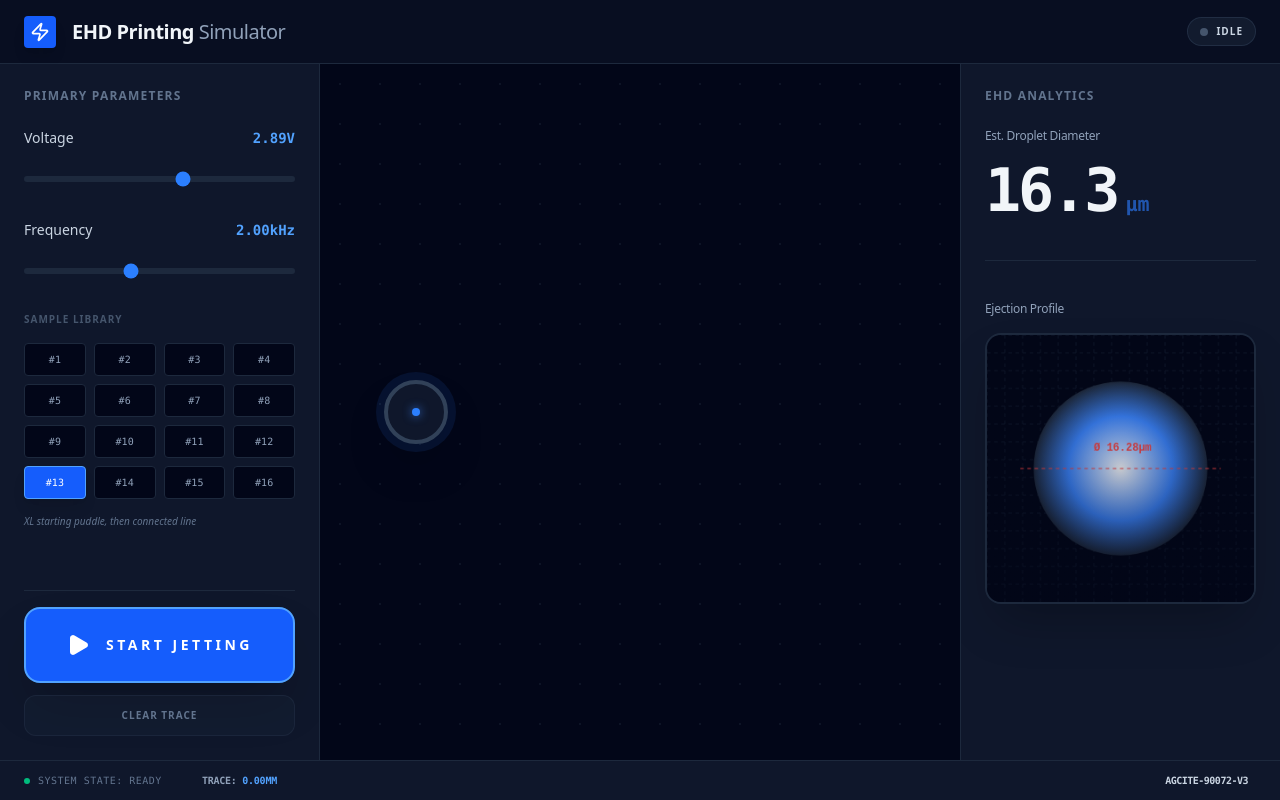
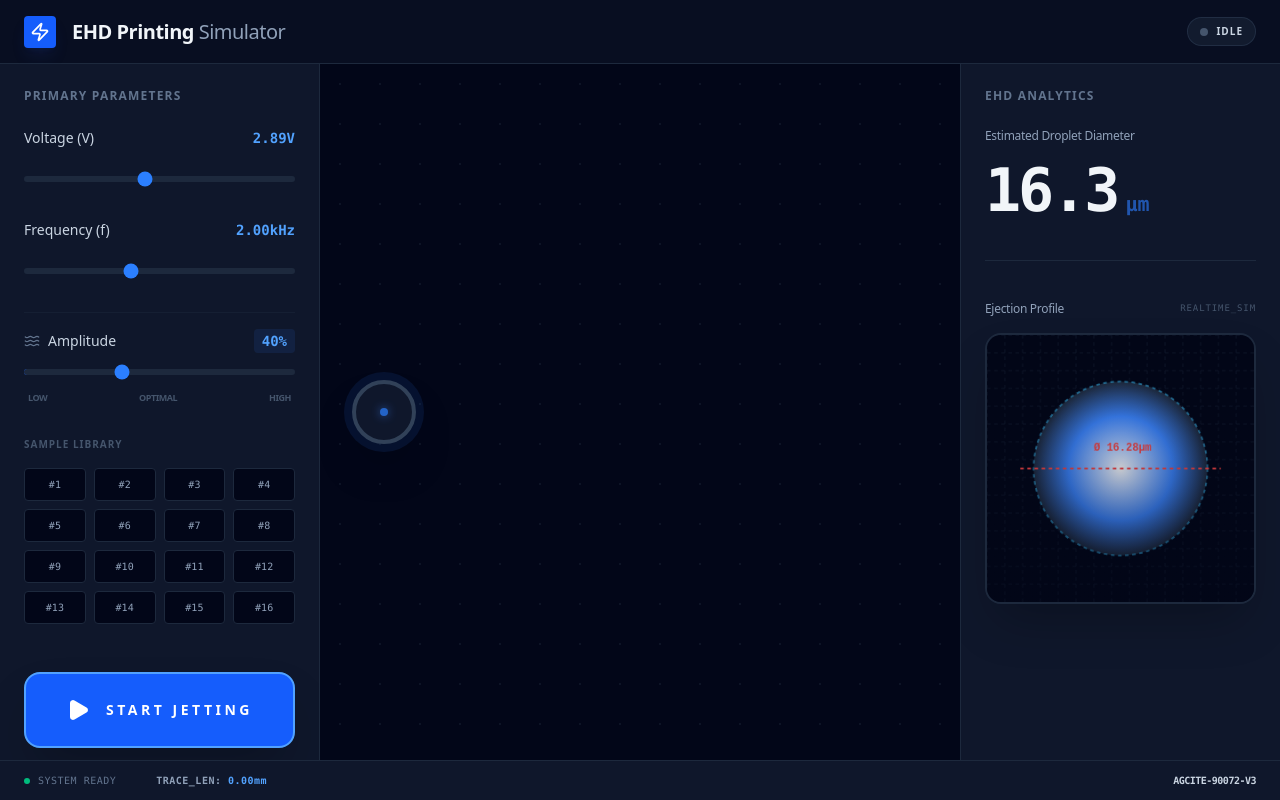
Before and after one commit to sergio-garcia7743/inksimulator, a React (Vite) app: page / in a window 1280 px wide. Built offline with nearby package versions, Linux system fonts and the light colour scheme.

Commit message:
Refactor App component for improved readability

```diff
--- a/src/App.tsx
+++ b/src/App.tsx
@@ -1,12 +1,17 @@
-// /src/App.tsx
-
 import React, { useState, useEffect, useRef, useMemo } from 'react';
 import {
+  Activity,
+  Settings2,
   Zap,
+  Waves,
+  Maximize2,
+  Info,
+  Droplet,
   Play,
   RotateCcw,
+  Microscope
 } from 'lucide-react';
-import { motion } from 'motion/react';
+import { motion, AnimatePresence } from 'motion/react';
 
 // --- Types ---
 
@@ -14,7 +19,7 @@ interface SimulationParams {
   voltage: number;
   frequency: number;
   amplitude: number;
-  speed: number;
+  speed: number; // constant 20 mm/s
 }
 
 interface Particle {
@@ -22,9 +27,11 @@ interface Particle {
   x: number;
   y: number;
   size: number;
+  opacity: number;
 }
 
 // --- Predictive Model Data ---
+// Extracted from user data: Sample #, f, V, a
 const SAMPLES = [
   { id: 1, f: 1000, v: 2.79, a: 60, blob: true, desc: "Large starting blob, then medium droplets" },
   { id: 2, f: 1000, v: 2.81, a: 70, blob: false, desc: "Medium-to-large droplets, tight spacing" },
@@ -44,23 +51,41 @@ const SAMPLES = [
   { id: 16, f: 500,  v: 2.89, a: 40, blob: true, desc: "Large starting blob, then small-to-medium" },
 ];
 
+/**
+ * Predicts droplet diameter in microns.
+ * Calibrated against physical AgCite 90072 results.
+ */
 function predictDropletSize(params: SimulationParams): number {
   const { voltage, frequency, amplitude } = params;
+
+  // High sensitivity to Voltage (Power-law relationship)
   const vFactor = Math.pow(voltage / 2.79, 7.5);
   const aFactor = 1 + (amplitude / 85);
+
+  // Base diameter target: ~10um for baseline
   let diameter = 8.5 * vFactor * aFactor;
-  if (frequency > 2200) diameter -= (frequency - 2200) * 0.0015;
+
+  // Frequency roll-off (refill bottleneck)
+  if (frequency > 2200) {
+    diameter -= (frequency - 2200) * 0.0015;
+  }
+
   return Math.min(Math.max(diameter, 1.2), 28.0);
 }
 
+// --- Components ---
+
 export default function App() {
   const [params, setParams] = useState<SimulationParams>({
-    voltage: 2.89, frequency: 2000, amplitude: 40, speed: 20
+    voltage: 2.89,
+    frequency: 2000,
+    amplitude: 40,
+    speed: 20
   });
 
   const [isPlaying, setIsPlaying] = useState(false);
-  const [activeSample, setActiveSample] = useState<typeof SAMPLES[0] | null>(SAMPLES[12]);
-  const [sampleProgress, setSampleProgress] = useState(0);
+  const [activeSample, setActiveSample] = useState<typeof SAMPLES[0] | null>(null);
+  const [sampleProgress, setSampleProgress] = useState(0); // 0-100mm
   const [particles, setParticles] = useState<Particle[]>([]);
   const microscopeCanvasRef = useRef<HTMLCanvasElement>(null);
   const lastEmitTime = useRef<number>(0);
@@ -69,11 +94,16 @@ export default function App() {
 
   const predictedSize = useMemo(() => predictDropletSize(params), [params]);
 
-  // Physical/Visual Calibration
-  const VISUAL_TIME_SCALE = 0.05;
-  const VISUAL_SPEED = 9.0;        // Baseline speed
-  const VISUAL_PARTICLE_SCALE = 3.5; // High scale value needed to close gaps on screen coordinates
+  // Constants for Physical/Visual Calibration
+  const PRINT_SPEED_MM_S = 20;
 
+  // Spacing & Sprawl Calibration
+  // VISUAL_SPEED tuned so 2000Hz is separated, but Sample 13's boost forces connection
+  const VISUAL_TIME_SCALE = 0.04;
+  const BASE_VISUAL_SPEED = 12.0;
+  const VISUAL_PARTICLE_SCALE = 0.85;
+
+  // Simulation Loop
   useEffect(() => {
     let lastFrameTime = performance.now();
 
@@ -83,32 +113,44 @@ export default function App() {
 
       if (!isPlaying) return;
 
-      if (startTime.current === 0) startTime.current = now;
       const elapsed = now - startTime.current;
 
-      const moveAmount = (VISUAL_SPEED * deltaTime * VISUAL_TIME_SCALE);
-      setSampleProgress(prev => prev + (20 * deltaTime / 1000));
+      // Dynamic speed based on sample type to ensure continuity where needed
+      // 0.2 multiplier ensures droplets overlap for samples marked as continuous
+      const speedMultiplier = activeSample?.continuous ? 0.2 : 1.0;
+      const moveAmount = (BASE_VISUAL_SPEED * speedMultiplier * deltaTime * VISUAL_TIME_SCALE);
+      setSampleProgress(prev => prev + (PRINT_SPEED_MM_S * deltaTime / 1000));
 
       const emitInterval = 1000 / (params.frequency * VISUAL_TIME_SCALE);
 
       setParticles(prev => {
-        let updated = prev.map(p => ({ ...p, x: p.x + moveAmount })).filter(p => p.x < 130);
+        // Update both position AND size for 'live' slider feedback
+        let updated = prev.map(p => ({
+          ...p,
+          x: p.x + moveAmount,
+          size: p.size // Keep existing size if we already calculated it on creation
+        })).filter(p => p.x < 130);
 
+        // Handle emission with catch-up for high frequencies
         let timeRange = now - lastEmitTime.current;
         if (timeRange >= emitInterval) {
           const numToEmit = Math.min(Math.floor(timeRange / emitInterval), 10);
 
           for (let i = 0; i < numToEmit; i++) {
+            // Logic for STARTING BLOBS / PUDDLES
             let transientScale = 1.0;
-            if (activeSample?.blob && elapsed < 800) transientScale = 1.6;
-            if (activeSample?.puddle && elapsed < 1500) transientScale = 2.2;
-            if (activeSample?.continuous) transientScale *= 1.4;
+            if (activeSample?.blob && elapsed < 1200) transientScale = 1.8;
+            if (activeSample?.puddle && elapsed < 2000) transientScale = 2.6;
+
+            // Continuous samples get a significant size boost to ensure overlap at lower speed
+            if (activeSample?.continuous) transientScale *= 1.6;
 
             updated.push({
               id: Math.random() + i,
               x: 15 - (i * moveAmount / Math.max(numToEmit, 1)),
               y: 50,
-              size: Math.max(predictedSize * VISUAL_PARTICLE_SCALE * transientScale, 2.5),
+              size: Math.max(predictedSize * VISUAL_PARTICLE_SCALE * transientScale, 2.0),
+              opacity: 1
             });
           }
           lastEmitTime.current = now;
@@ -120,12 +162,17 @@ export default function App() {
     };
 
     if (isPlaying) {
+      if (startTime.current === 0) startTime.current = performance.now();
       if (lastEmitTime.current === 0) lastEmitTime.current = performance.now();
       requestRef.current = requestAnimationFrame(update);
     }
-    return () => { if (requestRef.current) cancelAnimationFrame(requestRef.current); };
+
+    return () => {
+      if (requestRef.current) cancelAnimationFrame(requestRef.current);
+    };
   }, [isPlaying, params.frequency, params.voltage, predictedSize, activeSample]);
 
+  // Reset function
   const handleReset = () => {
     setIsPlaying(false);
     setParticles([]);
@@ -134,61 +181,151 @@ export default function App() {
     startTime.current = 0;
   };
 
+  // Set from library
   const loadSample = (s: typeof SAMPLES[0]) => {
     handleReset();
     setActiveSample(s);
-    setParams({ voltage: s.v, frequency: s.f, amplitude: s.a, speed: 20 });
+    setParams({
+      voltage: s.v,
+      frequency: s.f,
+      amplitude: s.a,
+      speed: 20
+    });
   };
 
+  // Render Microscope View
   useEffect(() => {
     const ctx = microscopeCanvasRef.current?.getContext('2d');
     if (!ctx) return;
+
     ctx.clearRect(0, 0, 300, 300);
     ctx.fillStyle = '#020617';
     ctx.fillRect(0, 0, 300, 300);
+
+    // Grid
     ctx.strokeStyle = '#0f172a';
     ctx.lineWidth = 1;
     for(let i = 0; i < 300; i += 20) {
       ctx.beginPath(); ctx.moveTo(i, 0); ctx.lineTo(i, 300); ctx.stroke();
       ctx.beginPath(); ctx.moveTo(0, i); ctx.lineTo(300, i); ctx.stroke();
     }
-    const centerX = 150, centerY = 150;
-    const radius = predictedSize * 6;
+
+    // Centered visualization of a single drop
+    const centerX = 150;
+    const centerY = 150;
+    const radius = predictedSize * 6; // Zoomed in purely for visual diameter check
+
     const gradient = ctx.createRadialGradient(centerX, centerY, 0, centerX, centerY, radius);
-    gradient.addColorStop(0, '#f8fafc'); gradient.addColorStop(0.6, '#3b82f6'); gradient.addColorStop(1, '#1e293b');
-    ctx.beginPath(); ctx.arc(centerX, centerY, radius, 0, Math.PI * 2);
-    ctx.fillStyle = gradient; ctx.fill();
-    ctx.strokeStyle = '#ef4444'; ctx.setLineDash([4, 4]);
-    ctx.beginPath(); ctx.moveTo(centerX - radius - 15, centerY); ctx.lineTo(centerX + radius + 15, centerY); ctx.stroke();
-    ctx.fillStyle = '#ef4444'; ctx.font = 'bold 12px ui-monospace, monospace';
+    gradient.addColorStop(0, '#f8fafc');
+    gradient.addColorStop(0.6, '#3b82f6');
+    gradient.addColorStop(1, '#1e293b');
+
+    ctx.beginPath();
+    ctx.arc(centerX, centerY, radius, 0, Math.PI * 2);
+    ctx.fillStyle = gradient;
+    ctx.fill();
+    ctx.strokeStyle = '#38bdf888';
+    ctx.lineWidth = 2;
+    ctx.stroke();
+
+    ctx.strokeStyle = '#ef4444';
+    ctx.setLineDash([4, 4]);
+    ctx.beginPath();
+    ctx.moveTo(centerX - radius - 15, centerY);
+    ctx.lineTo(centerX + radius + 15, centerY);
+    ctx.stroke();
+
+    ctx.fillStyle = '#ef4444';
+    ctx.font = 'bold 12px ui-monospace, monospace';
     ctx.fillText(`Ø ${predictedSize.toFixed(2)}µm`, centerX - 30, centerY - 20);
   }, [predictedSize]);
 
   return (
     <div className="flex flex-col h-screen bg-slate-950 text-slate-100 font-sans overflow-hidden">
+      {/* Header */}
       <header className="h-16 shrink-0 border-b border-slate-800 bg-slate-900/50 px-6 flex items-center justify-between">
         <div className="flex items-center space-x-4">
-          <div className="w-8 h-8 bg-blue-600 rounded flex items-center justify-center shadow-lg"><Zap className="w-5 h-5 text-white" /></div>
-          <h1 className="text-xl font-semibold tracking-tight">EHD Printing <span className="text-slate-400 font-normal">Simulator</span></h1>
+          <div className="w-8 h-8 bg-blue-600 rounded flex items-center justify-center shadow-lg shadow-blue-900/20">
+            <Zap className="w-5 h-5 text-white" />
+          </div>
+          <h1 className="text-xl font-semibold tracking-tight">
+            EHD Printing <span className="text-slate-400 font-normal">Simulator</span>
+          </h1>
         </div>
-        <div className="flex items-center space-x-2 bg-slate-800/50 px-3 py-1.5 rounded-full border border-slate-700/50">
-          <span className={`w-2 h-2 rounded-full ${isPlaying ? 'bg-emerald-500 animate-pulse' : 'bg-slate-600'}`}></span>
-          <span className="text-slate-300 text-[10px] tracking-widest font-bold uppercase">{isPlaying ? 'JETTING' : 'IDLE'}</span>
+        <div className="flex items-center space-x-6 text-sm font-medium">
+          <div className="flex items-center space-x-2 bg-slate-800/50 px-3 py-1.5 rounded-full border border-slate-700/50">
+            <span className={`w-2 h-2 rounded-full ${isPlaying ? 'bg-emerald-500 animate-pulse' : 'bg-slate-600'}`}></span>
+            <span className="text-slate-300 text-[10px] tracking-widest font-bold uppercase">{isPlaying ? 'JETTING' : 'IDLE'}</span>
+          </div>
         </div>
       </header>
 
+      {/* Main Interface */}
       <main className="flex-1 flex overflow-hidden">
+
+        {/* Left Controls Panel */}
         <aside className="w-80 shrink-0 bg-slate-900 border-r border-slate-800 p-6 flex flex-col space-y-8 overflow-y-auto">
           <div>
             <h2 className="text-xs font-bold text-slate-500 uppercase tracking-widest mb-6">Primary Parameters</h2>
+
             <div className="space-y-8">
+              {/* Voltage Slider */}
               <div className="space-y-4">
-                <div className="flex justify-between items-center"><label className="text-sm font-medium text-slate-300">Voltage</label><span className="text-blue-400 font-mono text-sm font-bold">{params.voltage.toFixed(2)}V</span></div>
-                <input type="range" min="2.0" max="3.5" step="0.01" value={params.voltage} onChange={(e) => setParams({...params, voltage: parseFloat(e.target.value)})} className="w-full h-1.5 bg-slate-800 rounded-lg appearance-none cursor-pointer accent-blue-500" />
+                <div className="flex justify-between items-center">
+                  <label className="text-sm font-medium text-slate-300">Voltage (V)</label>
+                  <span className="text-blue-400 font-mono text-sm font-bold">{params.voltage.toFixed(2)}V</span>
+                </div>
+                <input
+                  type="range"
+                  min="2.0" max="4.0" step="0.01"
+                  value={params.voltage}
+                  onChange={(e) => setParams({...params, voltage: parseFloat(e.target.value)})}
+                  className="w-full h-1.5 bg-slate-800 rounded-lg appearance-none cursor-pointer accent-blue-500"
+                />
               </div>
+
+              {/* Frequency Slider */}
               <div className="space-y-4">
-                <div className="flex justify-between items-center"><label className="text-sm font-medium text-slate-300">Frequency</label><span className="text-blue-400 font-mono text-sm font-bold">{(params.frequency / 1000).toFixed(2)}kHz</span></div>
-                <input type="range" min="100" max="5000" step="100" value={params.frequency} onChange={(e) => setParams({...params, frequency: parseInt(e.target.value)})} className="w-full h-1.5 bg-slate-800 rounded-lg appearance-none cursor-pointer accent-blue-500" />
+                <div className="flex justify-between items-center">
+                  <label className="text-sm font-medium text-slate-300">Frequency (f)</label>
+                  <span className="text-blue-400 font-mono text-sm font-bold font-mono">{(params.frequency / 1000).toFixed(2)}kHz</span>
+                </div>
+                <input
+                  type="range"
+                  min="100" max="5000" step="100"
+                  value={params.frequency}
+                  onChange={(e) => setParams({...params, frequency: parseInt(e.target.value)})}
+                  className="w-full h-1.5 bg-slate-800 rounded-lg appearance-none cursor-pointer accent-blue-500"
+                />
+              </div>
+
+              {/* Amplitude Slider */}
+              <div className="space-y-4 pt-4 border-t border-slate-800/50">
+                <div className="flex justify-between items-center">
+                  <div className="flex items-center gap-2">
+                    <Waves className="w-4 h-4 text-slate-500" />
+                    <label className="text-sm font-medium text-slate-300">Amplitude</label>
+                  </div>
+                  <span className="text-blue-400 font-mono text-sm font-bold bg-blue-500/10 px-2 py-0.5 rounded">{params.amplitude}%</span>
+                </div>
+                <div className="relative flex items-center">
+                  <input
+                    type="range"
+                    min="10" max="95" step="1"
+                    value={params.amplitude}
+                    onChange={(e) => setParams({...params, amplitude: parseInt(e.target.value)})}
+                    className="w-full h-1.5 bg-slate-800 rounded-lg appearance-none cursor-pointer accent-blue-500 z-10"
+                  />
+                  <div
+                    className="absolute h-1.5 bg-blue-600 rounded-l-lg pointer-events-none"
+                    style={{ width: `${((params.amplitude - 10) / 85) * 100}%` }}
+                  />
+                </div>
+                <div className="flex justify-between text-[9px] text-slate-600 font-bold uppercase tracking-tighter px-1">
+                  <span>Low</span>
+                  <span>Optimal</span>
+                  <span>High</span>
+                </div>
               </div>
             </div>
           </div>
@@ -197,45 +334,105 @@ export default function App() {
              <h2 className="text-[10px] font-bold text-slate-600 uppercase tracking-widest mb-4">Sample Library</h2>
              <div className="grid grid-cols-4 gap-2">
                 {SAMPLES.map(s => (
-                  <button key={s.id} title={s.desc} onClick={() => loadSample(s)} className={`p-2 border rounded text-[10px] font-mono transition-all ${activeSample?.id === s.id ? 'bg-blue-600 border-blue-400 text-white shadow-lg' : 'bg-slate-950 border-slate-800 text-slate-400 hover:border-blue-500 hover:text-blue-400'}`}>#{s.id}</button>
+                  <button
+                    key={s.id}
+                    title={s.desc}
+                    onClick={() => loadSample(s)}
+                    className={`p-2 border rounded text-[10px] font-mono transition-all group relative ${
+                      activeSample?.id === s.id
+                        ? 'bg-blue-600 border-blue-400 text-white shadow-lg shadow-blue-900/40'
+                        : 'bg-slate-950 border-slate-800 text-slate-400 hover:border-blue-500 hover:text-blue-400'
+                    }`}
+                  >
+                    #{s.id}
+                  </button>
                 ))}
              </div>
-             {activeSample && <p className="mt-4 text-[10px] text-slate-500 italic leading-tight">{activeSample.desc}</p>}
+             {activeSample && (
+               <p className="mt-4 text-[10px] text-slate-500 italic leading-tight animate-in fade-in transition-all">
+                 {activeSample.desc}
+               </p>
+             )}
           </div>
 
-          <div className="pt-4 flex flex-col gap-3 mt-auto border-t border-slate-800">
-            <button onClick={() => setIsPlaying(!isPlaying)} className={`w-full py-6 rounded-2xl font-black text-sm tracking-[0.25em] transition-all active:scale-[0.98] shadow-2xl flex items-center justify-center gap-4 ${isPlaying ? 'bg-red-500/10 text-red-500 border-2 border-red-500/50 hover:bg-red-500/20' : 'bg-blue-600 text-white border-2 border-blue-400 hover:bg-blue-500 hover:shadow-blue-500/50'}`}>
+          <div className="pt-4 flex flex-col gap-3 mt-auto">
+            <button
+              onClick={() => setIsPlaying(!isPlaying)}
+              className={`w-full py-6 rounded-2xl font-black text-sm tracking-[0.25em] transition-all active:scale-[0.98] shadow-2xl flex items-center justify-center gap-4 ${
+                isPlaying
+                  ? 'bg-red-500/10 text-red-500 border-2 border-red-500/50 hover:bg-red-500/20'
+                  : 'bg-blue-600 text-white border-2 border-blue-400 hover:bg-blue-500 hover:shadow-blue-500/50'
+              }`}
+            >
               {isPlaying ? <RotateCcw className="w-6 h-6 animate-spin-slow" /> : <Play className="w-6 h-6 fill-current" />}
               {isPlaying ? "STOP JETTING" : "START JETTING"}
             </button>
-            <button onClick={handleReset} className="w-full py-3 bg-slate-800/30 hover:bg-slate-700/50 text-slate-500 hover:text-slate-300 rounded-xl text-[10px] font-bold tracking-widest transition-all uppercase border border-slate-700/30">Clear Trace</button>
+
+            <button
+              onClick={handleReset}
+              className="w-full py-3 bg-slate-800/50 hover:bg-slate-700 text-slate-500 hover:text-slate-300 rounded-xl text-[10px] font-bold tracking-widest transition-all uppercase border border-slate-700/50"
+            >
+              Clear Live Trace
+            </button>
           </div>
         </aside>
 
+        {/* Simulation Viewport */}
         <section className="flex-1 bg-slate-950 relative flex flex-col items-center justify-center overflow-hidden">
+          {/* Simulation Grid Overlay (Substrate) */}
           <div className="absolute inset-0 opacity-40 pointer-events-none" style={{ backgroundImage: 'radial-gradient(circle, #1e293b 1px, transparent 1px)', backgroundSize: '40px 40px' }} />
+
+          {/* Top-Down Particles Rendering */}
           <div className="absolute inset-0 z-10">
             {particles.map(p => (
-              <div key={p.id} className="absolute bg-blue-400 rounded-full" style={{ left: `${p.x}%`, top: `${p.y}%`, width: p.size, height: p.size, transform: 'translate(-50%, -50%)', boxShadow: '0 0 10px rgba(96, 165, 250, 0.4)' }} />
+              <motion.div
+                key={p.id}
+                className="absolute bg-blue-400 rounded-full"
+                style={{
+                  left: `${p.x}%`,
+                  top: `${p.y}%`,
+                  width: p.size,
+                  height: p.size,
+                  transform: 'translate(-50%, -50%)',
+                  boxShadow: '0 0 10px rgba(96, 165, 250, 0.4)',
+                  filter: 'blur(0.2px)'
+                }}
+              />
             ))}
           </div>
-          <div className="absolute left-[15%] top-1/2 -translate-y-1/2 -translate-x-1/2 z-20 flex flex-col items-center">
-            <div className="w-16 h-16 rounded-full border-4 border-slate-700 bg-slate-900 shadow-2xl ring-8 ring-blue-500/10 flex items-center justify-center">
-                <div className="w-2 h-2 bg-blue-500 rounded-full shadow-[0_0_10px_rgba(59,130,246,0.8)]" />
+
+          {/* Nozzle Header (Top POV) */}
+          <div className="absolute left-[10%] top-1/2 -translate-y-1/2 -translate-x-1/2 z-20 flex flex-col items-center">
+            <div className="w-16 h-16 rounded-full border-4 border-slate-700 bg-slate-900 flex items-center justify-center shadow-2xl ring-8 ring-blue-500/10">
+                <div className="w-2 h-2 bg-blue-500 rounded-full animate-pulse shadow-[0_0_10px_rgba(59,130,246,0.8)]" />
             </div>
           </div>
         </section>
 
+        {/* Right Analytics Panel */}
         <aside className="w-80 shrink-0 bg-slate-900 border-l border-slate-800 p-6 space-y-8 overflow-y-auto">
           <h2 className="text-xs font-bold text-slate-500 uppercase tracking-widest mb-6">EHD Analytics</h2>
+
           <div className="space-y-10">
+            {/* Main KPI */}
             <div className="space-y-4">
-              <p className="text-xs text-slate-400 font-medium tracking-tight">Est. Droplet Diameter</p>
-              <div className="flex items-baseline gap-2"><p className="text-6xl font-mono font-bold text-slate-100 tabular-nums tracking-tighter">{predictedSize.toFixed(1)}</p><span className="text-xl font-mono text-blue-500/60 font-bold">µm</span></div>
+              <p className="text-xs text-slate-400 font-medium tracking-tight">Estimated Droplet Diameter</p>
+              <div className="flex items-baseline gap-2">
+                <p className="text-6xl font-mono font-bold text-slate-100 tabular-nums tracking-tighter">
+                    {predictedSize.toFixed(1)}
+                </p>
+                <span className="text-xl font-mono text-blue-500/60 font-bold">µm</span>
+              </div>
             </div>
+
             <div className="h-[1px] bg-slate-800" />
+
+            {/* Microscopic Visualization */}
             <div className="space-y-4">
-               <p className="text-xs text-slate-400 font-medium tracking-tight">Ejection Profile</p>
+               <div className="flex justify-between items-center">
+                 <p className="text-xs text-slate-400 font-medium tracking-tight">Ejection Profile</p>
+                 <span className="text-[9px] text-slate-600 font-mono tracking-widest">REALTIME_SIM</span>
+               </div>
                <div className="relative aspect-square w-full rounded-2xl border-2 border-slate-800 overflow-hidden shadow-2xl">
                   <canvas ref={microscopeCanvasRef} width={300} height={300} className="w-full h-full" />
                   <div className="absolute inset-0 bg-gradient-to-t from-slate-950/40 to-transparent pointer-events-none" />
@@ -245,12 +442,15 @@ export default function App() {
         </aside>
       </main>
 
+      {/* Footer Status Bar */}
       <footer className="h-10 shrink-0 bg-slate-900 border-t border-slate-800 px-6 flex items-center justify-between text-[10px] font-mono text-slate-500 tracking-wider">
         <div className="flex space-x-10">
-          <span className="flex items-center gap-2"><span className="w-1.5 h-1.5 bg-emerald-500 rounded-full"></span> SYSTEM STATE: READY</span>
-          <span className="text-slate-400 font-bold uppercase tracking-tight">Trace: <span className="text-blue-400 font-mono">{sampleProgress.toFixed(2)}mm</span></span>
+          <span className="flex items-center gap-2"><span className="w-1.5 h-1.5 bg-emerald-500 rounded-full"></span> SYSTEM READY</span>
+          <span className="text-slate-400 font-bold">TRACE_LEN: <span className="text-blue-400">{sampleProgress.toFixed(2)}mm</span></span>
         </div>
-        <span className="text-slate-300 tracking-tighter uppercase font-bold pr-2">AgCite-90072-V3</span>
+        <div className="flex items-center gap-6">
+          <span className="text-slate-300 tracking-tighter uppercase font-bold">AgCite-90072-V3</span>
+        </div>
       </footer>
     </div>
   );
```
